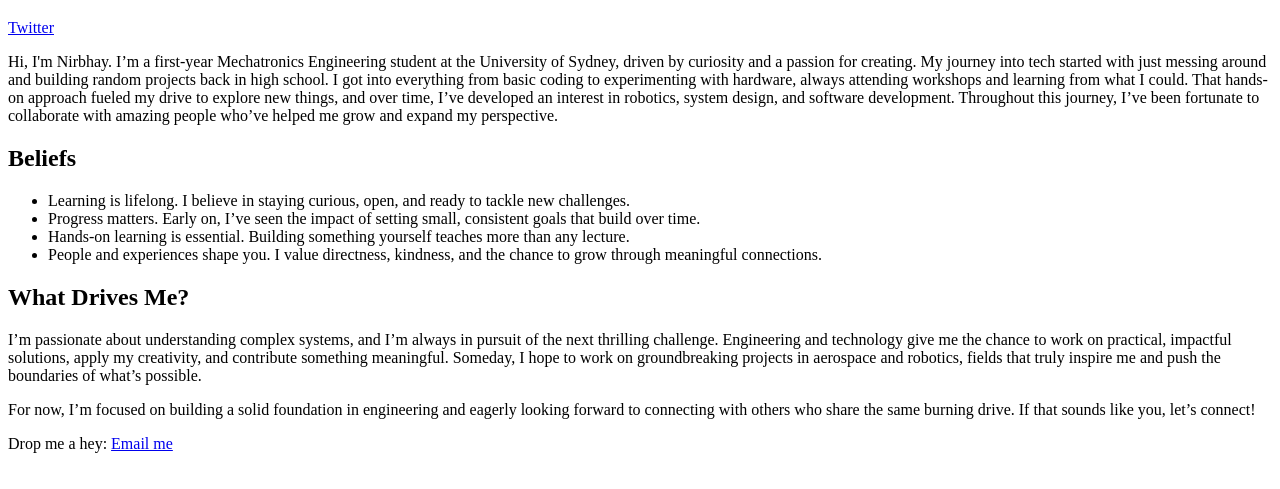
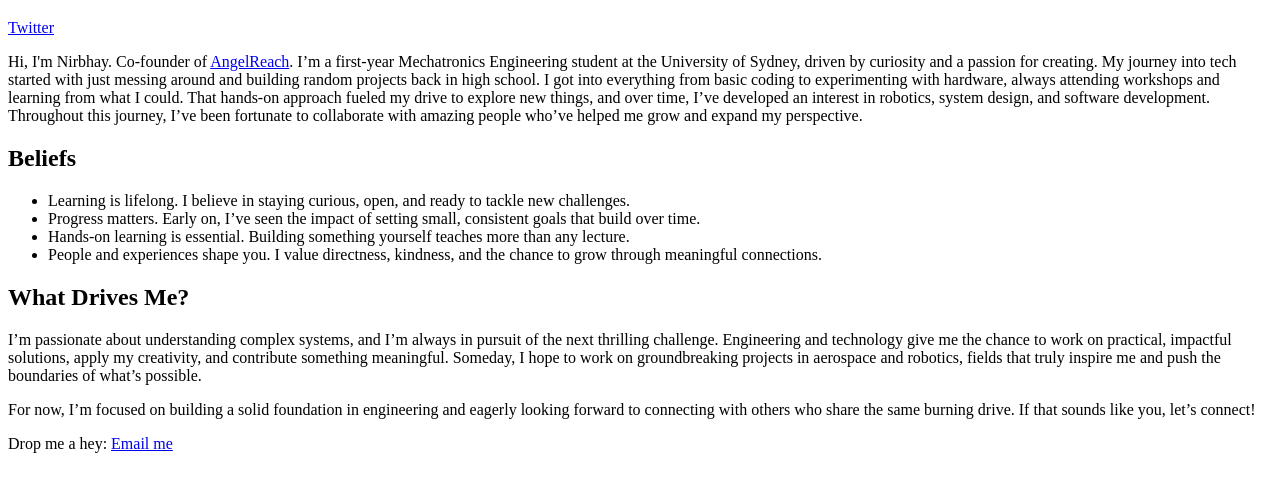
Before and after one commit to Nirbhay878/New-website-, a plain HTML site: page index.html in a window 1280 px wide. Shown: the part 61-550 px from the top of the page. Drawn offline with Linux system fonts and the light colour scheme.

Commit message:
Update index.html

```diff
--- a/index.html
+++ b/index.html
@@ -12,7 +12,7 @@
   </header>
 
   <section>
-    <p>Hi, I'm Nirbhay. I’m a first-year Mechatronics Engineering student at the University of Sydney, driven by curiosity and a passion for creating. My journey into tech started with just messing around and building random projects back in high school. I got into everything from basic coding to experimenting with hardware, always attending workshops and learning from what I could. That hands-on approach fueled my drive to explore new things, and over time, I’ve developed an interest in robotics, system design, and software development. Throughout this journey, I’ve been fortunate to collaborate with amazing people who’ve helped me grow and expand my perspective.</p>
+    <p>Hi, I'm Nirbhay. Co-founder of <a href="https://app.angelreach.co/session/new" target="_blank">AngelReach</a>. I’m a first-year Mechatronics Engineering student at the University of Sydney, driven by curiosity and a passion for creating. My journey into tech started with just messing around and building random projects back in high school. I got into everything from basic coding to experimenting with hardware, always attending workshops and learning from what I could. That hands-on approach fueled my drive to explore new things, and over time, I’ve developed an interest in robotics, system design, and software development. Throughout this journey, I’ve been fortunate to collaborate with amazing people who’ve helped me grow and expand my perspective.</p>
   </section>
 
   <section>
```
